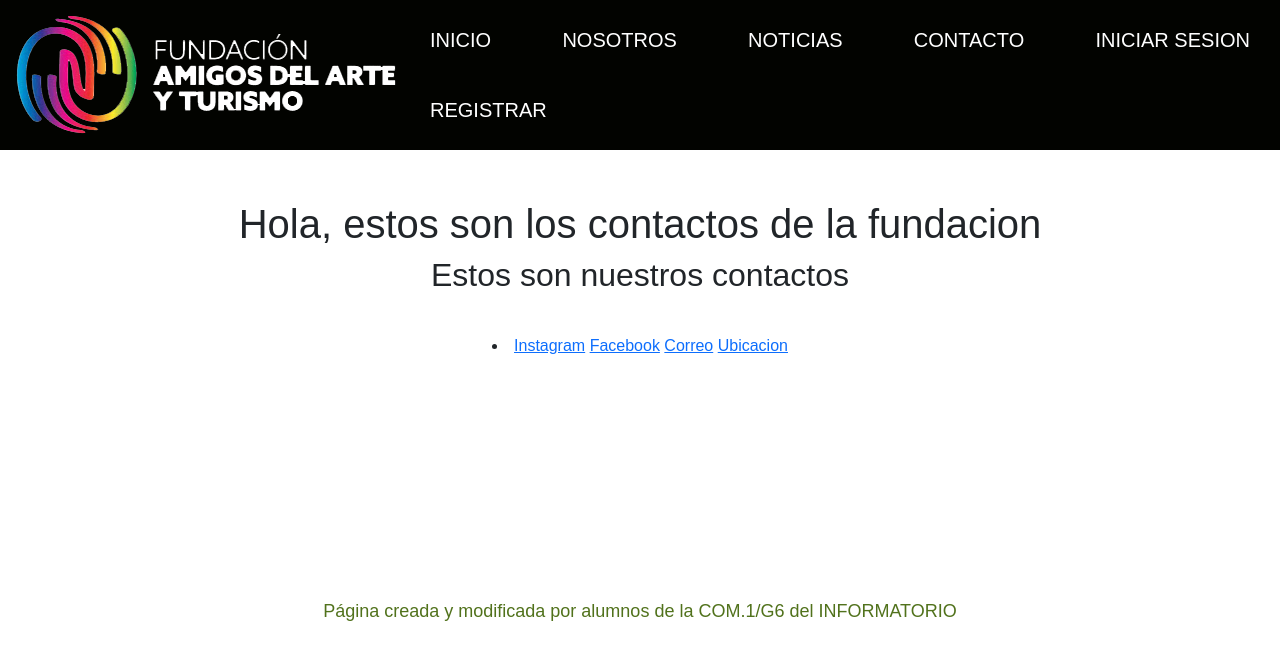
After one commit to NahuelSanchez5/Fundaci-n-Amigos-del-Arte, a Django app: page /Contacto/ in a window 1280 px wide. The commit adds this page. Shown: the top 660 px of the page. Run offline with Django 3.2, Linux system fonts and the light colour scheme.

Commit message:
Areglo problema inicio sesion y linkeo de contacto, Nahuel

```diff
--- a/blog/blog/urls.py
+++ b/blog/blog/urls.py
@@ -34,4 +34,5 @@ urlpatterns = [
 
     path('Usuario/',include('apps.usuarios.urls')),
 
+    path('Contacto/', views.Contacto, name = 'contacto'),
 ]
--- a/blog/blog/views.py
+++ b/blog/blog/views.py
@@ -6,3 +6,6 @@ def Home(request):
 
 def Nosotros(request):
     return render(request, 't_nosotros.html')
+
+def Contacto(request):
+    return render(request, 't_contacto.html')
--- a/blog/static/css/main.css
+++ b/blog/static/css/main.css
@@ -201,3 +201,12 @@ h4 {
 
 
 }
+
+.iniciosesion {
+    text-align: center;
+    padding: 300px;
+}
+
+.contacto {
+    padding: 200px;
+}
--- a/blog/templates/base.html
+++ b/blog/templates/base.html
@@ -22,12 +22,12 @@
         </div>
 
         <nav class="navbar">
-            <a href="{% url 'home' %}">Home</a>
+            <a href="{% url 'home' %}">Inicio</a>
             <a href="{% url 'nosotros' %}">Nosotros</a>
             <a href="{% url 'noticias:listar' %}">Noticias</a>
-            <a href="">Contacto</a>
+            <a href="{% url 'contacto' %}">Contacto</a>
 
-            {% if user.is_autenticate %}
+            {% if user.is_authenticated %}
             <strong>Bienvenido {{user.username}}</strong>
             <a href="{% url 'logout' %}">CERRAR SESION</a>
 
@@ -40,22 +40,14 @@
         </nav>
 
     </div>
+        {% block contenido %}
+        {% endblock contenido %}
 
-    <!--<header class="content header">
 
-         <h2 class="title">Inicio</h2>
-        <p>
-            Lorem ipsum dolor sit, amet consectetur adipisicing elit.
-             Ipsam necessitatibus odio quisquam reprehenderit quas,
-             obcaecati, harum hic molestiae sequi ipsa nihil id tempore explicabo
-            libero vero quia asperiores similique dicta.
-        </p>
+</body>
+<footer>
+    <p> Página creada y modificada por alumnos de la COM.1/G6 del INFORMATORIO</p>
+</footer>
 
-    </header><-->
-    <footer>
-        <p> Página creada y modificada por alumnos de la COM.1/G6 del INFORMATORIO</p>
-    </footer>
-{% block contenido %}
-{% endblock contenido %}
-</body>
+
 </html>
--- /dev/null
+++ b/blog/templates/t_contacto.html
@@ -0,0 +1,21 @@
+{% extends 'base.html' %}
+{% load static %}
+
+{% block titulo %} CONTACTO {% endblock titulo %}
+
+{% block contenido %}
+<body >
+     <div class="contacto">
+        <h1>Hola, estos son los contactos de la fundacion </h1>
+        <h2>Estos son nuestros contactos</h2>
+            <p>
+                <li>
+                    <a href="https://www.instagram.com/invites/contact/?i=13h4oeeulvmes&utm_content=okk3z6q">Instagram</a>
+                    <a href="https://www.facebook.com/EscultoresenelImpenetrable">Facebook</a>
+                    <a href="mailto:info@amigosdelarteyturismo.org">Correo</a>
+                    <a href="#">Ubicacion</a>
+                </li>
+            </p>
+    </div>
+</body>
+{% endblock contenido %}
--- a/blog/templates/usuarios/login.html
+++ b/blog/templates/usuarios/login.html
@@ -1,6 +1,7 @@
 {% extends 'base.html' %}
 {% load static %}
 {% block contenido %}
+		<div class="iniciosesion">
 			<form method="POST">{%csrf_token%}
 				{{form.errors}}
 				<input type="text" name="username" placeholder="USUARIO">
@@ -8,4 +9,5 @@
 
 				<input type="submit" name="" value="ENVIAR">
 			</form>
+		</div>
 {% endblock %}
```
Also changed, not shown: blog/blog/db.sqlite3.
